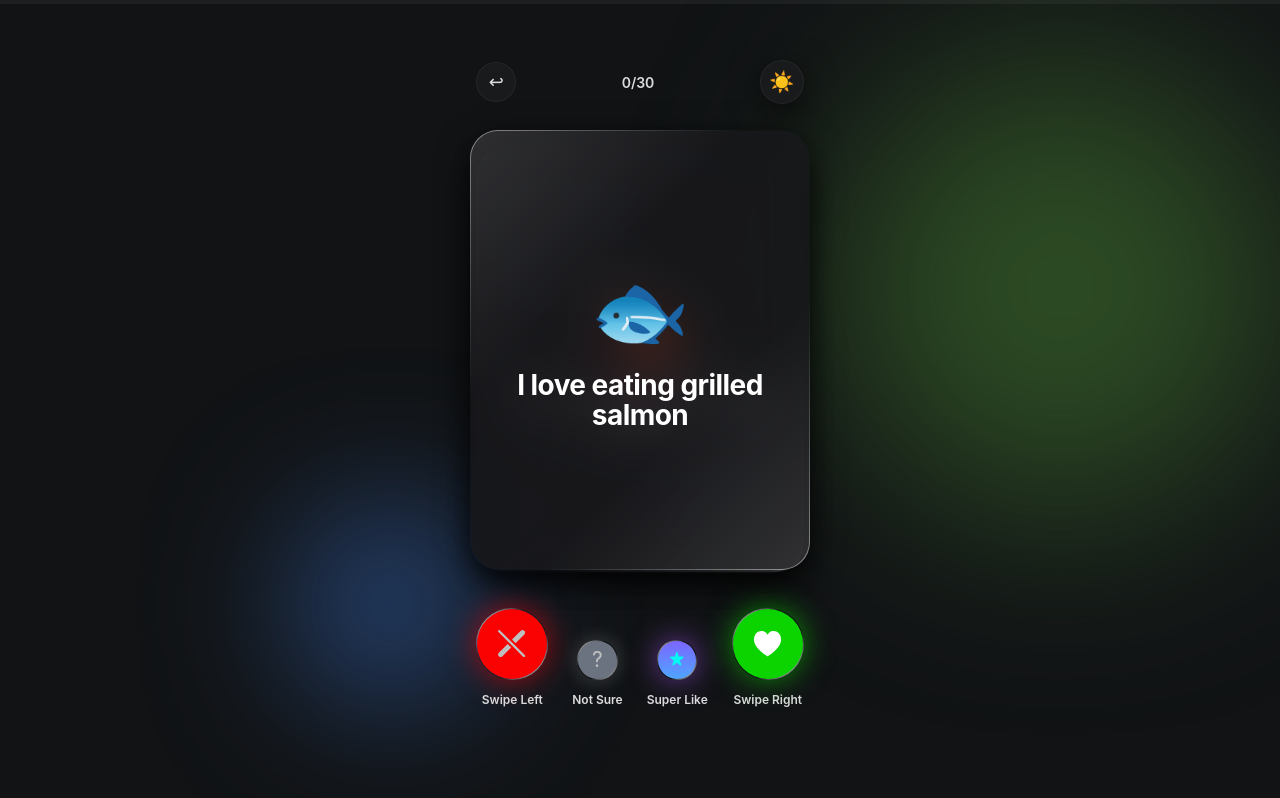
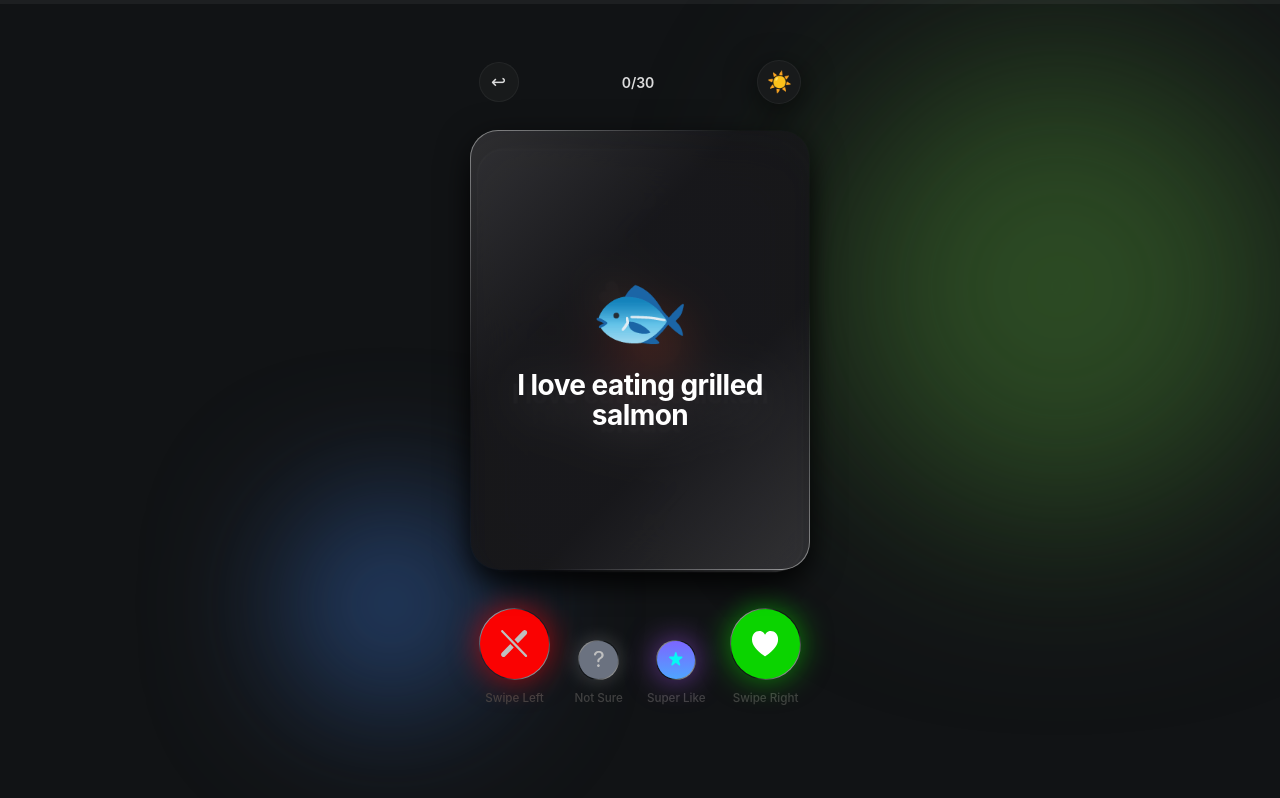
Before and after one commit to vedbhadani/CalorAI, a React (Vite) app: page /swipe in a window 1280 px wide. Built offline with nearby package versions, Linux system fonts and the light colour scheme.

Commit message:
feat: refine breakdown cards and swipe label typography

```diff
--- a/src/components/results/ListCard.tsx
+++ b/src/components/results/ListCard.tsx
@@ -21,7 +21,7 @@ export const ListCard = ({ emoji, title, subtitle, items, iconType = 'check', st
           'var(--glass-border) border-box',
         backdropFilter: 'blur(24px) saturate(180%)',
         borderRadius: 'var(--radius-card)',
-        padding: '24px 20px',
+        padding: '45px 20px',
         width: '100%',
         boxShadow: 'var(--shadow-card)',
         display: 'flex',
--- a/src/components/swipe/ActionButtons.module.css
+++ b/src/components/swipe/ActionButtons.module.css
@@ -82,7 +82,11 @@
 }
 
 .label {
-  font-size: 12px;
-  color: var(--text-secondary);
-  font-weight: 600;
+  font-family: -apple-system, BlinkMacSystemFont, "SF Pro", sans-serif;
+  font-size: 11.61px;
+  line-height: 13.93px;
+  font-weight: 510;
+  color: #404040;
+  text-align: center;
+  mix-blend-mode: plus-lighter;
 }
--- a/src/pages/ResultsPage.tsx
+++ b/src/pages/ResultsPage.tsx
@@ -57,7 +57,7 @@ export const ResultsPage = () => {
                 subtitle="We'll Recommend These"
                 items={allLiked.map(f => f.name)}
                 iconType="heart"
-                style={{ height: 450 }}
+                style={{ height: 500, maxWidth: 402 }}
               />
             </div>
 
@@ -68,7 +68,7 @@ export const ResultsPage = () => {
                 subtitle="These will never be on the menu"
                 items={disliked.map(f => f.name)}
                 iconType="check"
-                style={{ height: 450 }}
+                style={{ height: 500, maxWidth: 402 }}
               />
             </div>
 
@@ -79,7 +79,7 @@ export const ResultsPage = () => {
                 subtitle="Flavors you love, all in one place"
                 items={cuisines.map(c => c.name)}
                 iconType="check"
-                style={{ height: 450 }}
+                style={{ height: 500, maxWidth: 402 }}
               />
             </div>
           </div>
```
